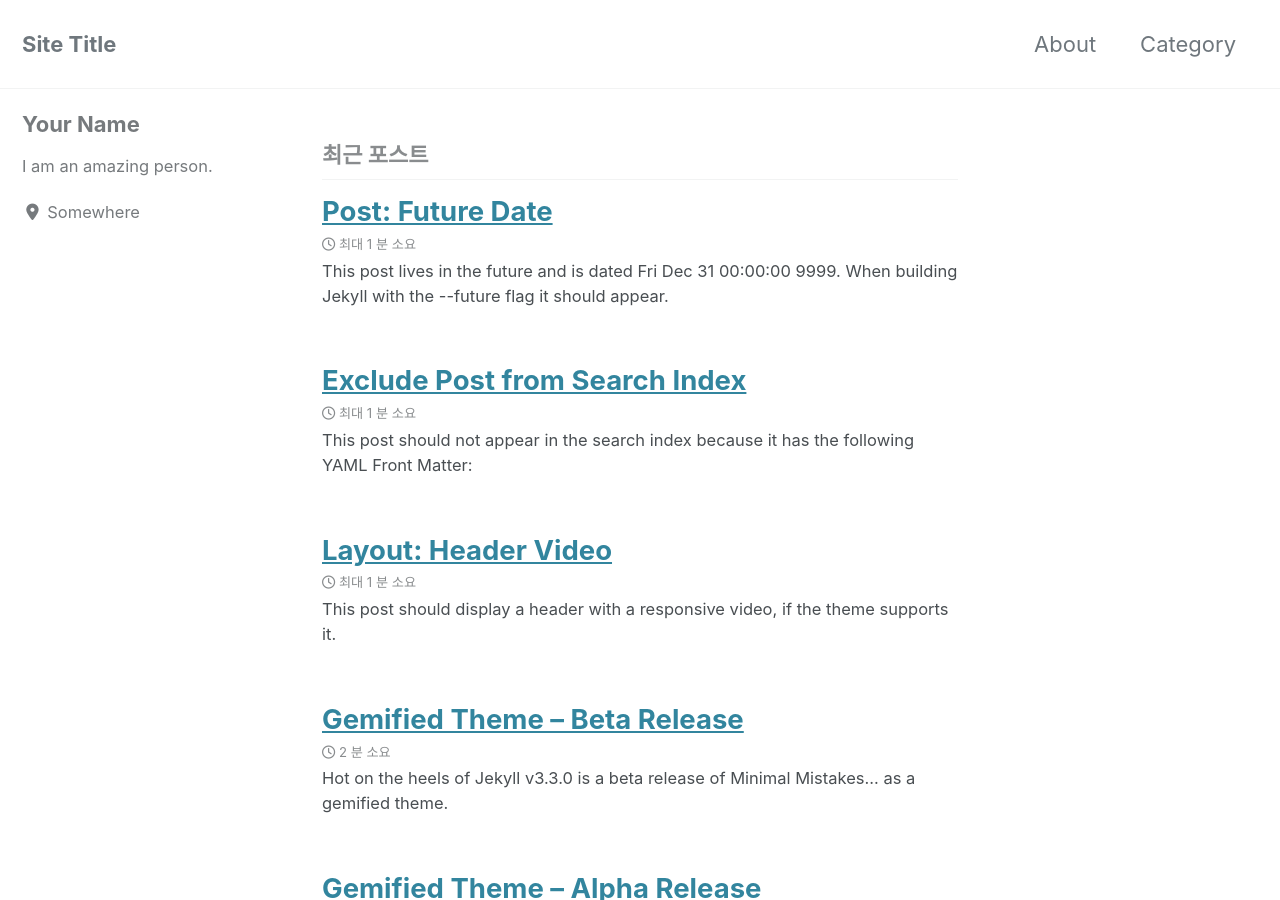
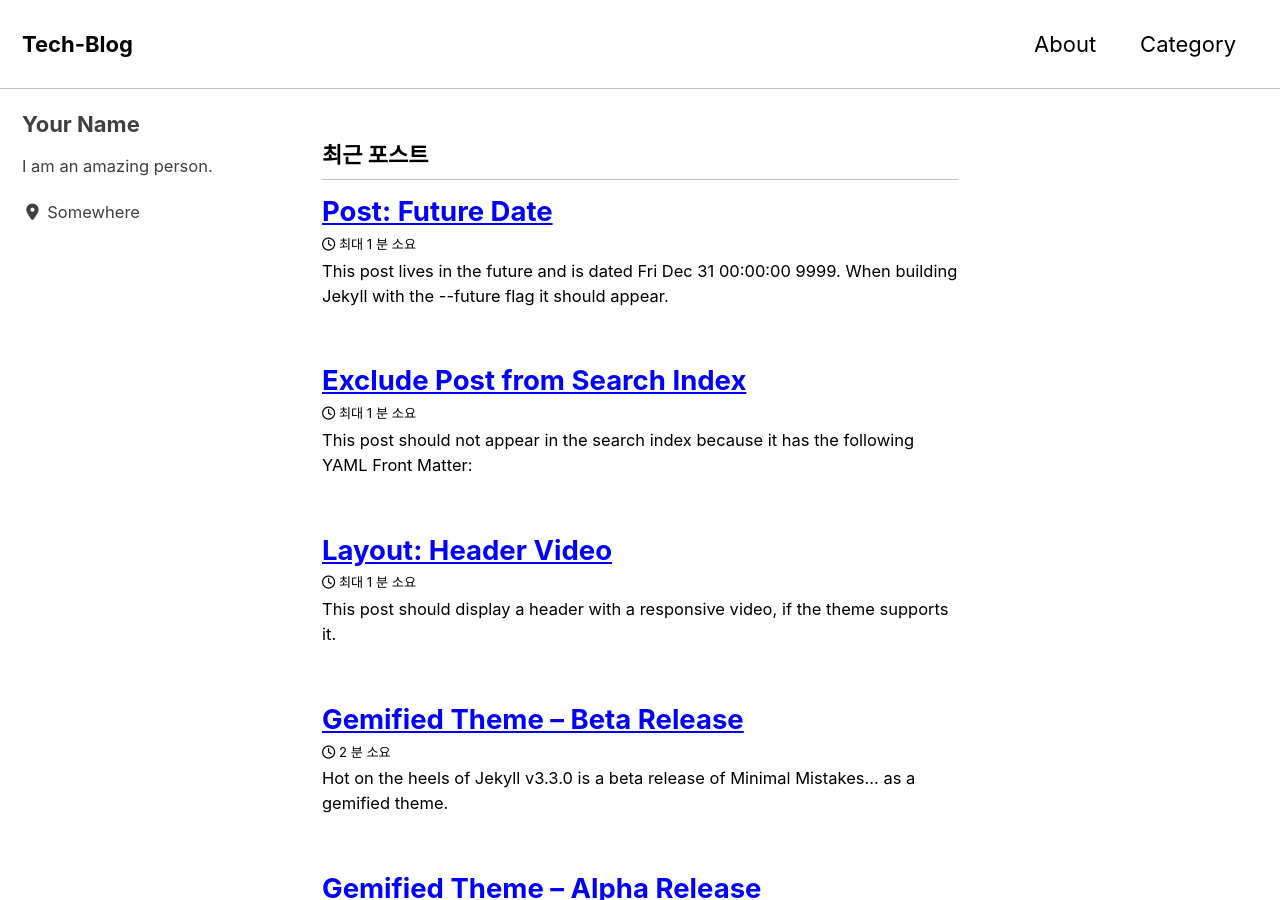
Before and after one commit to pth41/pth41.github.io, a Jekyll site: the page built from index.html, in a window 1280 px wide and 900 px high. Built offline with Jekyll 4.4.1, drawn with Linux system fonts in a browser that asks for light colours; cached includes are drawn as plain includes; nearby versions of some CDN libraries; the list of posts is cut into pages by our own code; some of the changed text lies outside the part shown.

Commit message:
Update _config.yml
skin 및 title, name, url 변경

```diff
--- a/_config.yml
+++ b/_config.yml
@@ -12,15 +12,15 @@
 
 # theme                  : "minimal-mistakes-jekyll"
 remote_theme           : "mmistakes/minimal-mistakes"
-minimal_mistakes_skin    : "default" # "air", "aqua", "contrast", "dark", "dirt", "neon", "mint", "plum", "sunrise"
+minimal_mistakes_skin    : "contrast" # "air", "aqua", "contrast", "dark", "dirt", "neon", "mint", "plum", "sunrise"
 
 # Site Settings
 locale                   : "ko-KR"
-title                    : "Site Title"
+title                    : "Tech-Blog"
 title_separator          : "-"
-name                     : "Your Name"
+name                     : "PTH"
 description              : "An amazing website."
-url                      : https://imreplay.github.io # the base hostname & protocol for your site e.g. "https://mmistakes.github.io"
+url                      : "https://pth41.github.io" # the base hostname & protocol for your site e.g. "https://mmistakes.github.io"
 baseurl                  : /test # the subpath of your site, e.g. "/blog"
 repository               : imreplay/test # GitHub username/repo-name e.g. "mmistakes/minimal-mistakes"
 teaser                   : # path of fallback teaser image, e.g. "/assets/images/500x300.png"
```
